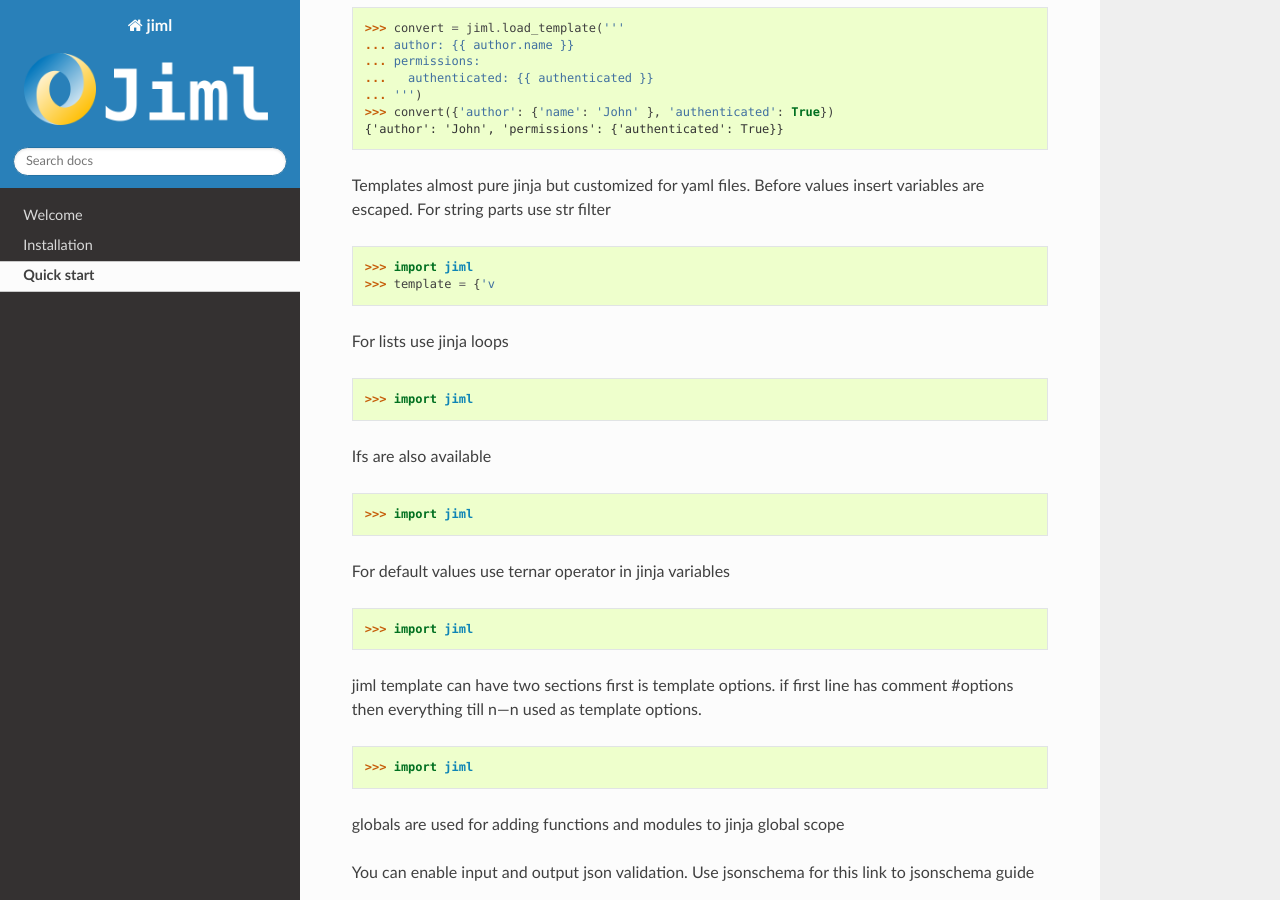
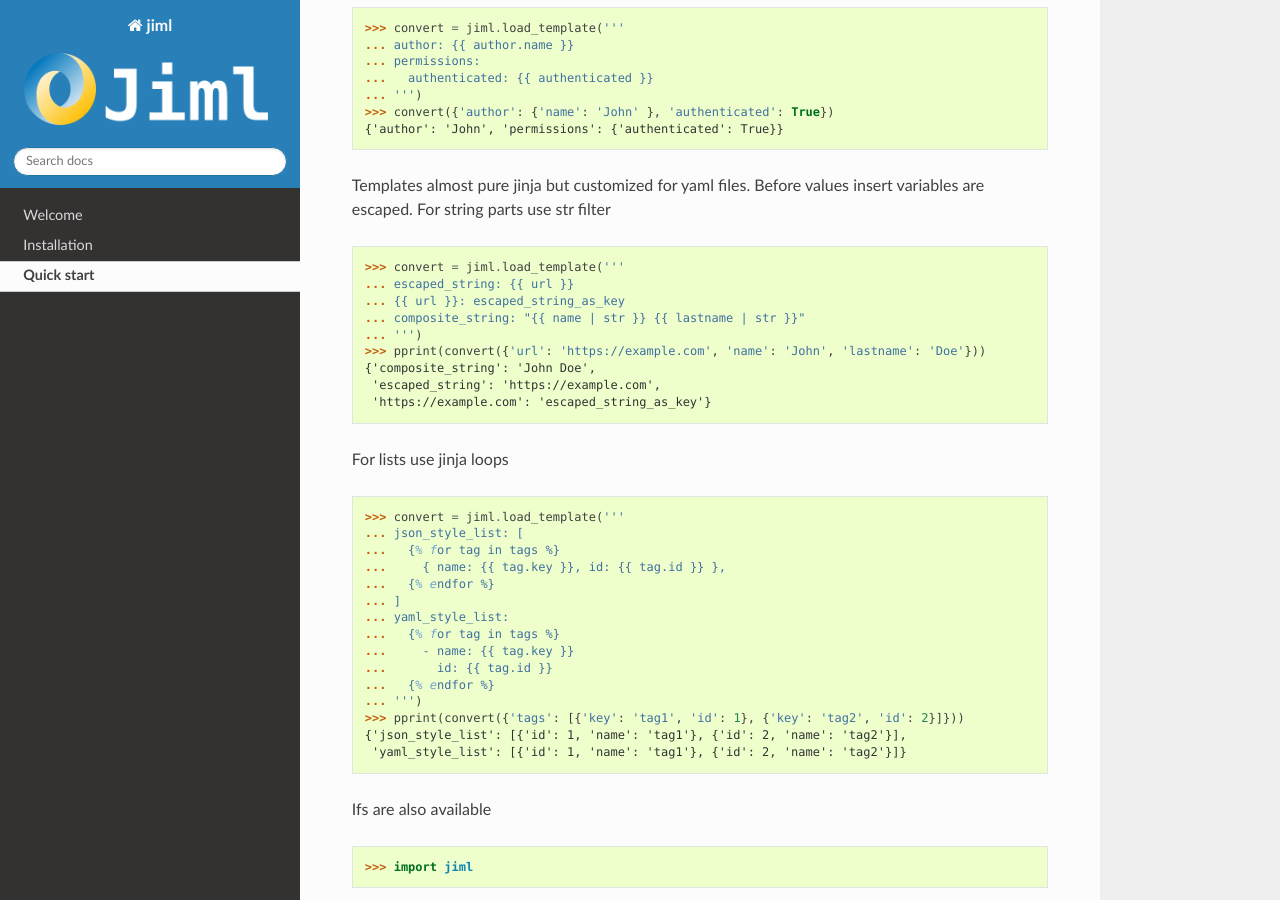
Before and after one commit to vmstarchenko/jaml, a Sphinx documentation site: the page built from docs/source/guide/quickstart.rst, in a window 1280 px wide and 900 px high, scrolled down 345 px. Built offline with Sphinx 7.4.7 and the Read the Docs theme 2.0.0, drawn with Linux system fonts in a browser that asks for light colours.

Commit message:
write more documentation

```diff
--- a/README.rst
+++ b/README.rst
@@ -1,3 +1,5 @@
+.. highlight:: python
+
 Jiml
 ----
 
--- a/docs/source/guide/install.rst
+++ b/docs/source/guide/install.rst
@@ -1,3 +1,5 @@
+.. highlight:: bash
+
 ============
 Installation
 ============
--- a/docs/source/guide/quickstart.rst
+++ b/docs/source/guide/quickstart.rst
@@ -25,15 +27,35 @@ Templates almost pure jinja but customized for yaml files.
 Before values insert variables are escaped. For string parts use str filter
 ::
 
-  >>> import jiml
-  >>> template = {'v
+  >>> convert = jiml.load_template('''
+  ... escaped_string: {{ url }}
+  ... {{ url }}: escaped_string_as_key
+  ... composite_string: "{{ name | str }} {{ lastname | str }}"
+  ... ''')
+  >>> pprint(convert({'url': 'https://example.com', 'name': 'John', 'lastname': 'Doe'}))
+  {'composite_string': 'John Doe',
+   'escaped_string': 'https://example.com',
+   'https://example.com': 'escaped_string_as_key'}
 
 
 For lists use jinja loops
 ::
 
-  >>> import jiml
-
+  >>> convert = jiml.load_template('''
+  ... json_style_list: [
+  ...   {% for tag in tags %}
+  ...     { name: {{ tag.key }}, id: {{ tag.id }} },
+  ...   {% endfor %}
+  ... ]
+  ... yaml_style_list:
+  ...   {% for tag in tags %}
+  ...     - name: {{ tag.key }}
+  ...       id: {{ tag.id }}
+  ...   {% endfor %}
+  ... ''')
+  >>> pprint(convert({'tags': [{'key': 'tag1', 'id': 1}, {'key': 'tag2', 'id': 2}]}))
+  {'json_style_list': [{'id': 1, 'name': 'tag1'}, {'id': 2, 'name': 'tag2'}],
+   'yaml_style_list': [{'id': 1, 'name': 'tag1'}, {'id': 2, 'name': 'tag2'}]}
 
 Ifs are also available
 ::
```
Also changed, not shown: other parts of docs/source/guide/quickstart.rst (+2 -0 lines).
